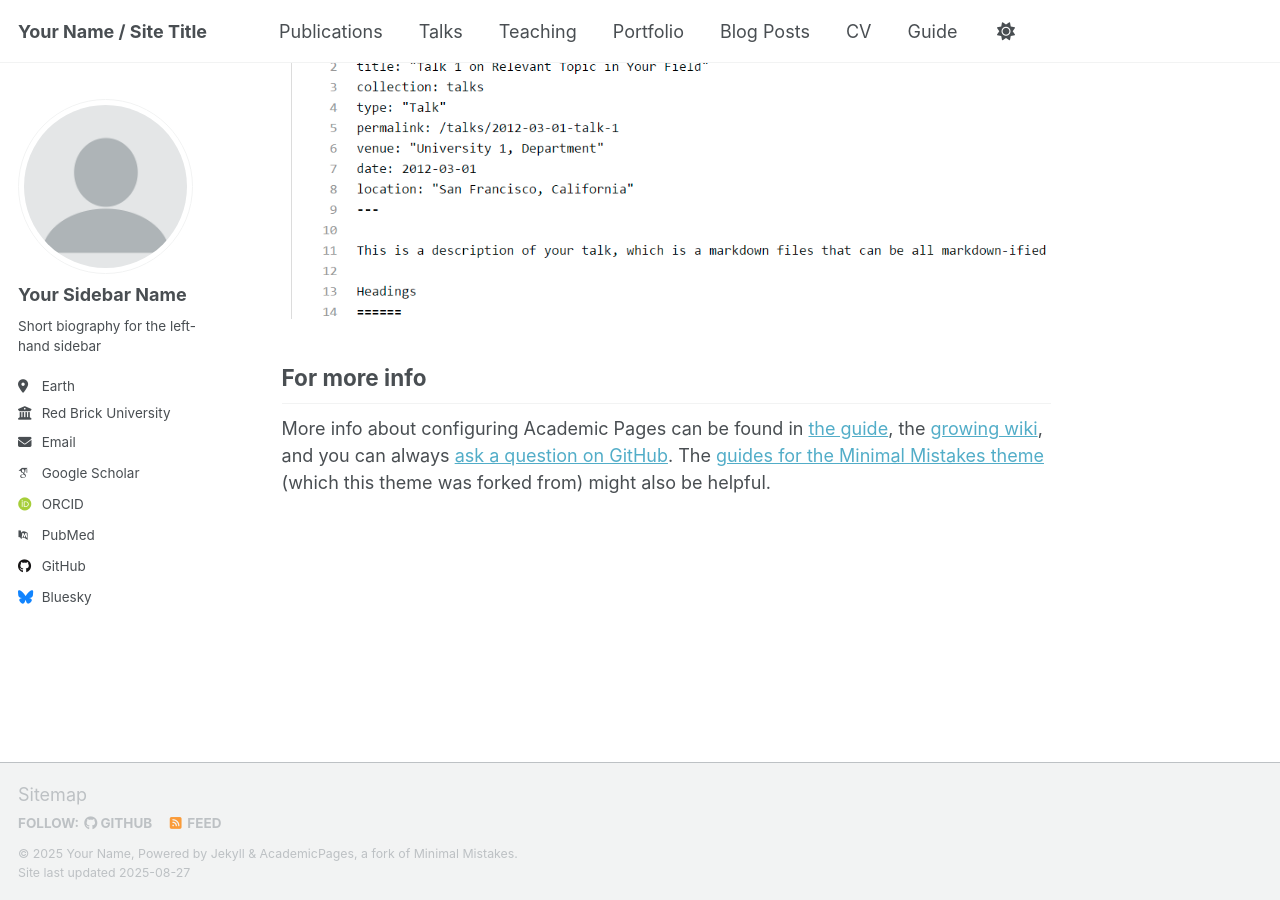
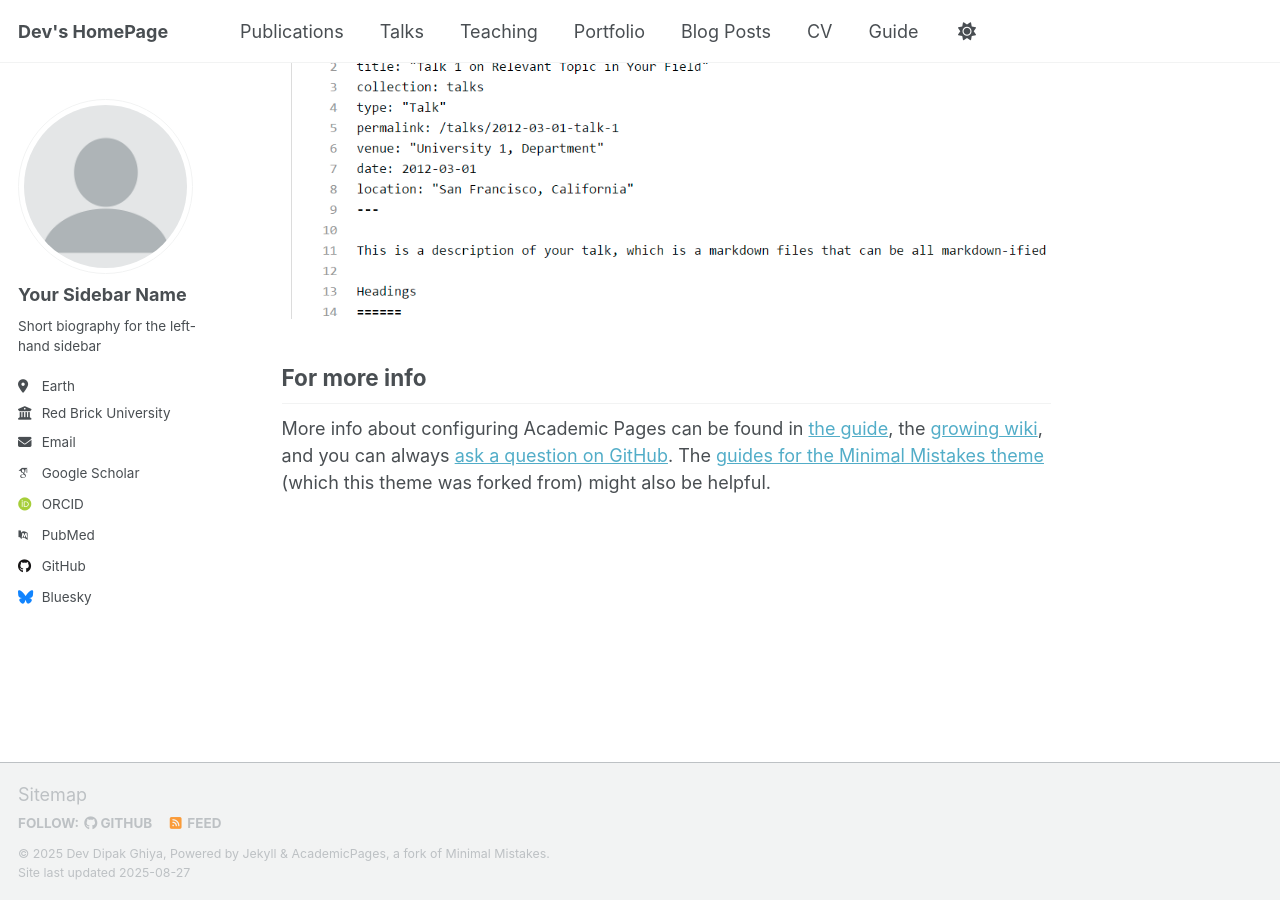
Before and after one commit to dghiya/DevGhiya, a Jekyll site: the page built from _pages/about.md, in a window 1280 px wide and 900 px high, scrolled down 2880 px. Built offline with Jekyll 4.4.1, drawn with Linux system fonts in a browser that asks for light colours; some web fonts are replaced; a script that is not in the unit is left out.

Commit message:
Update _config.yml

```diff
--- a/_config.yml
+++ b/_config.yml
@@ -9,13 +9,13 @@
 # Basic Site Settings
 locale                   : "en-US"
 site_theme               : "default" # Currently available options are "default", "air"
-title                    : "Your Name / Site Title"
+title                    : "Dev's HomePage"
 title_separator          : "-"
-name                     : &name "Your Name"
+name                     : &name "Dev Dipak Ghiya"
 description              : &description "personal description"
-url                      : https://academicpages.github.io # the base hostname & protocol for your site e.g. "https://[your GitHub username].github.io" or if you already have some other page hosted on Github then use "https://[your GitHub username].github.io/[Your Repo Name]"
+url                      : https://Devghiya.github.io # the base hostname & protocol for your site e.g. "https://[your GitHub username].github.io" or if you already have some other page hosted on Github then use "https://[your GitHub username].github.io/[Your Repo Name]"
 baseurl                  : "" # the subpath of your site, e.g. "/blog"
-repository               : "academicpages/academicpages.github.io"
+repository               : "dghiya/DevGhiya.github.io"
 
 # Site Author - The following control what appear as part of the author content on the side bar.
 #               If a field is blank the icon and link will not appear, otherwise it will be shown.
```
